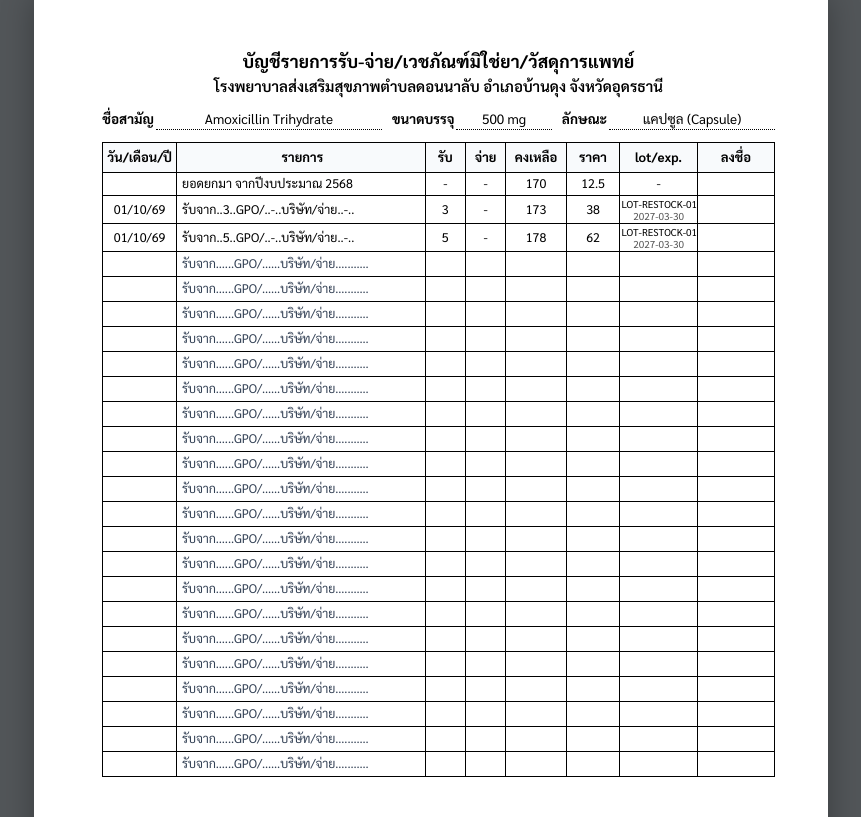
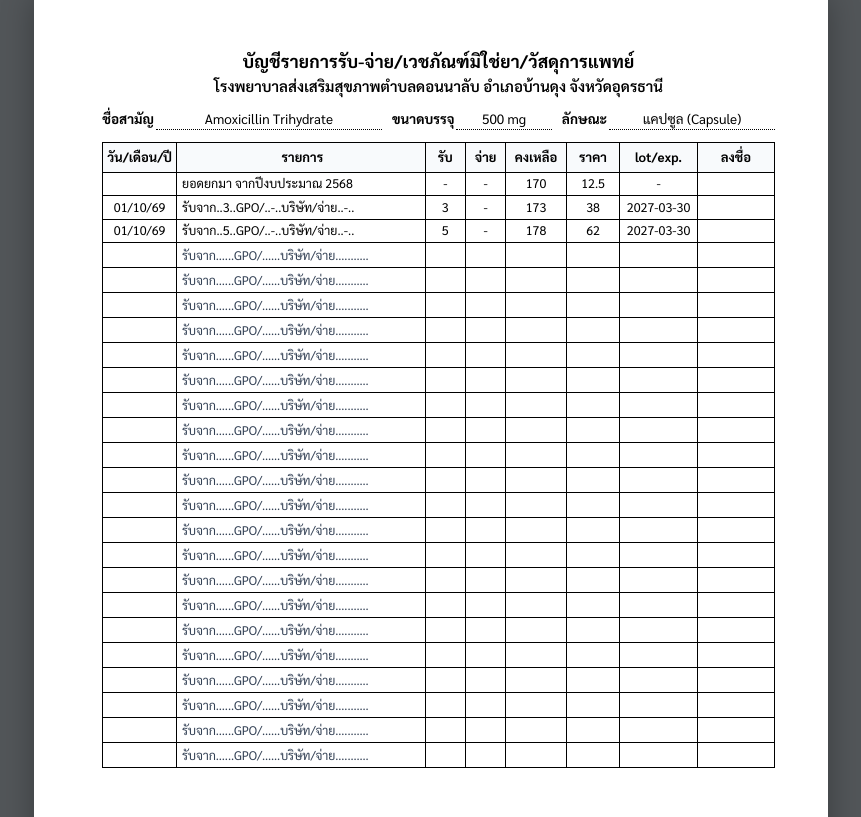
Before and after one commit to MRAtommic/pharmacy_system, a Flask app: page /stock-card in a window 1280 px wide. Shown: the part 144-961 px from the top of the page, without its empty margins (209-1070 px from the left). Run offline with Flask 3, Linux system fonts and the light colour scheme; a user stored in the database is signed in; data comes from the database, SQL or seed files in the repository.

Commit message:
fix: display only expiry date in lot/exp column without lot number

```diff
--- a/app.py
+++ b/app.py
@@ -160,10 +160,8 @@ def stock_card_view():
                 tx["particulars_html"] = f'รับจาก..<span class="fill-text">{qty_in}</span>..GPO/..-..บริษัท/จ่าย..-..'
             else:
                 tx["particulars_html"] = f'รับจาก...-..GPO/..<span class="fill-text">{qty_in}</span>..บริษัท/จ่าย..-..'
-            if tx.get("lot_number") and tx.get("expiry_date"):
-                tx["lot_exp_html"] = f'<div style="font-size:10px;line-height:1.15;"><div>{tx["lot_number"]}</div><div style="color:#555;">{tx["expiry_date"]}</div></div>'
-            else:
-                tx["lot_exp_html"] = f'<span style="font-size:11px;">{tx.get("lot_number") or tx.get("expiry_date") or "-"}</span>'
+            exp = (tx.get("expiry_date") or "").strip()
+            tx["lot_exp_html"] = exp if exp else "-"
         else:
             qty_out = tx.get("qty_out") or tx.get("quantity") or "-"
             tx["particulars_html"] = f'รับจาก...-..GPO/..-..บริษัท/จ่าย..<span class="fill-text">{qty_out}</span>..'
@@ -306,7 +304,7 @@ def export_stock_card_excel():
         ws.cell(row=r_idx, column=4, value=tx["qty_out"] if tx["type"] == "DISPENSE" else "-").alignment = align_center
         ws.cell(row=r_idx, column=5, value=tx["balance"]).alignment = align_center
         ws.cell(row=r_idx, column=6, value=round(tx.get("total_price") or tx.get("price") or 0)).alignment = align_right
-        lot_exp = f"{tx.get('lot_number', '')} {tx.get('expiry_date', '')}".strip()
+        lot_exp = (tx.get('expiry_date') or '').strip()
         ws.cell(row=r_idx, column=7, value=lot_exp or "-").alignment = align_center
         ws.cell(row=r_idx, column=8, value="").alignment = align_center
 
--- a/templates/stock_card.html
+++ b/templates/stock_card.html
@@ -302,7 +302,7 @@
         .col-lot-exp {
             width: 11.5%;
             text-align: center;
-            font-size: 11px;
+            font-size: 11.5px;
             white-space: nowrap;
             padding: 2px 1px !important;
         }
@@ -681,11 +681,7 @@
                     } else {
                         particulars = `รับจาก...-..GPO/..<span class="fill-text">${qtyVal}</span>..บริษัท/จ่าย..-..`;
                     }
-                    if (tx.lot_number && tx.expiry_date) {
-                        lotExp = `<div style="font-size: 10px; line-height: 1.15;"><div>${escapeHtml(tx.lot_number)}</div><div style="color: #555;">${escapeHtml(tx.expiry_date)}</div></div>`;
-                    } else {
-                        lotExp = `<span style="font-size: 11px;">${escapeHtml(tx.lot_number || tx.expiry_date || '-')}</span>`;
-                    }
+                    lotExp = escapeHtml(tx.expiry_date || '-');
                 } else {
                     const qtyVal = (tx.qty_out != null && tx.qty_out !== '') ? tx.qty_out : '-';
                     particulars = `รับจาก...-..GPO/..-..บริษัท/จ่าย..<span class="fill-text">${qtyVal}</span>..`;
```
